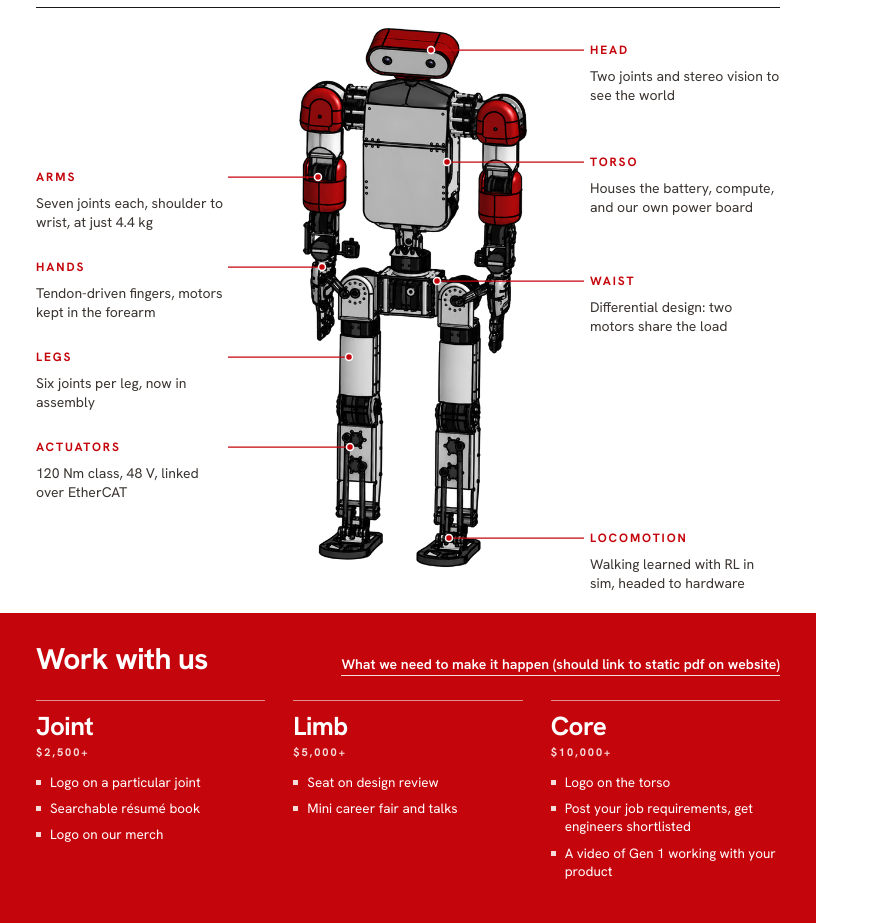
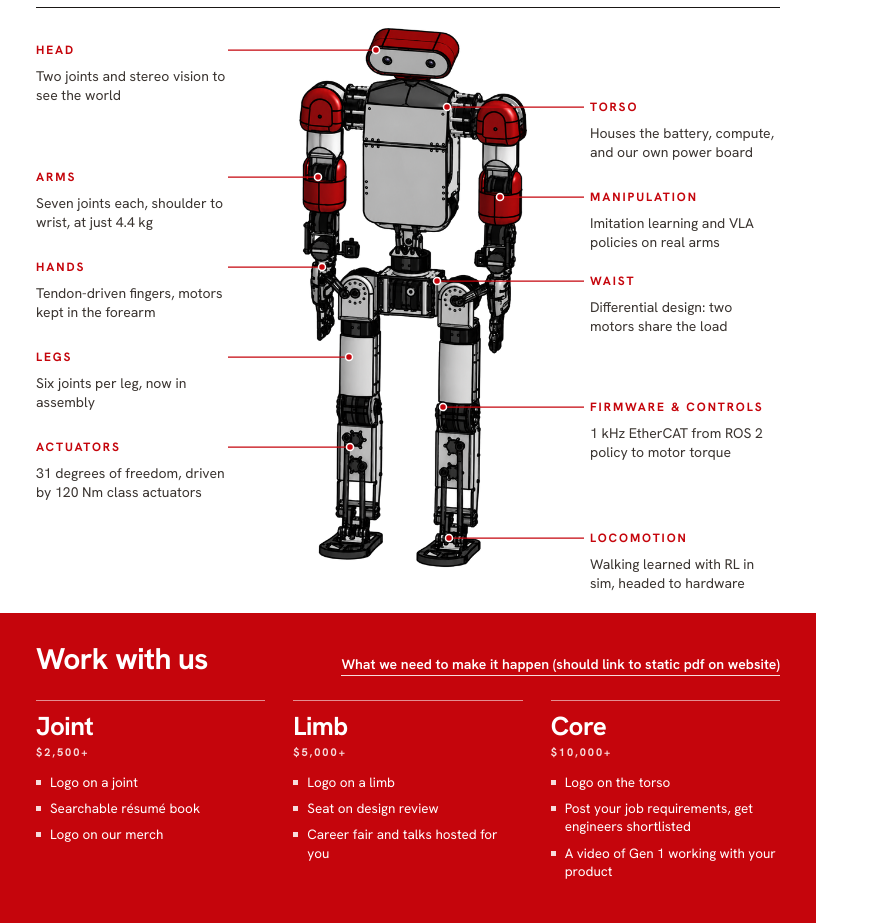
Before and after one commit to Avni2000/Sponsor-Packet, a plain HTML site: page sponsor-doc.html in a window 1280 px wide. Shown: the part 133-1056 px from the top of the page, without its empty margins (0-879 px from the left). Drawn offline with Linux system fonts and the light colour scheme.

Commit message:
Edited to add Manipulation + Firmware descriptions - build.sh to convert to png and pdf in /output

```diff
--- a/sponsor-doc.html
+++ b/sponsor-doc.html
@@ -304,12 +304,16 @@
       <circle cx="349" cy="490" r="3.5" />
       <line x1="228" y1="580" x2="350" y2="580" />
       <circle cx="350" cy="580" r="3.5" />
-      <line x1="584" y1="183" x2="431" y2="183" />
-      <circle cx="431" cy="183" r="3.5" />
-      <line x1="584" y1="295" x2="447" y2="295" />
-      <circle cx="447" cy="295" r="3.5" />
+      <line x1="228" y1="183" x2="376" y2="183" />
+      <circle cx="376" cy="183" r="3.5" />
+      <line x1="584" y1="240" x2="447" y2="240" />
+      <circle cx="447" cy="240" r="3.5" />
       <line x1="584" y1="414" x2="437" y2="414" />
       <circle cx="437" cy="414" r="3.5" />
+      <line x1="584" y1="330" x2="500" y2="330" />
+      <circle cx="500" cy="330" r="3.5" />
+      <line x1="584" y1="540" x2="443" y2="540" />
+      <circle cx="443" cy="540" r="3.5" />
       <line x1="584" y1="671" x2="449" y2="671" />
       <circle cx="449" cy="671" r="3.5" />
     </svg>
@@ -328,19 +332,27 @@
     </div>
     <div class="abs call l" style="top:572px">
       <h3>Actuators</h3>
-      <p>120 Nm class, 48 V, linked over EtherCAT</p>
+      <p>31 degrees of freedom, driven by 120 Nm class actuators</p>
     </div>
-    <div class="abs call r" style="top:175px">
+    <div class="abs call l" style="top:175px">
       <h3>Head</h3>
       <p>Two joints and stereo vision to see the world</p>
     </div>
-    <div class="abs call r" style="top:287px">
+    <div class="abs call r" style="top:232px">
       <h3>Torso</h3>
       <p>Houses the battery, compute, and our own power board</p>
     </div>
     <div class="abs call r" style="top:406px">
       <h3>Waist</h3>
       <p>Differential design: two motors share the load</p>
+    </div>
+    <div class="abs call r" style="top:322px">
+      <h3>Manipulation</h3>
+      <p>Imitation learning and VLA policies on real arms</p>
+    </div>
+    <div class="abs call r" style="top:532px">
+      <h3>Firmware &amp; Controls</h3>
+      <p>1 kHz EtherCAT from ROS 2 policy to motor torque</p>
     </div>
     <div class="abs call r" style="top:663px">
       <h3>Locomotion</h3>
@@ -358,7 +370,7 @@
           <div class="t-name">Joint</div>
           <div class="t-amt">$2,500+</div>
           <ul>
-            <li>Logo on a particular joint</li>
+            <li>Logo on a joint</li>
             <li>Searchable résumé book</li>
             <li>Logo on our merch</li>
           </ul>
@@ -367,8 +379,9 @@
           <div class="t-name">Limb</div>
           <div class="t-amt">$5,000+</div>
           <ul>
+            <li>Logo on a limb</li>
             <li>Seat on design review</li>
-            <li>Mini career fair and talks</li>
+            <li>Career fair and talks hosted for you</li>
             <!-- <li>Newsletter feature (if we make one)</li> -->
           </ul>
         </div>
```
Also changed, not shown: output/sponsor-doc-1.png (added), 2 other files.
